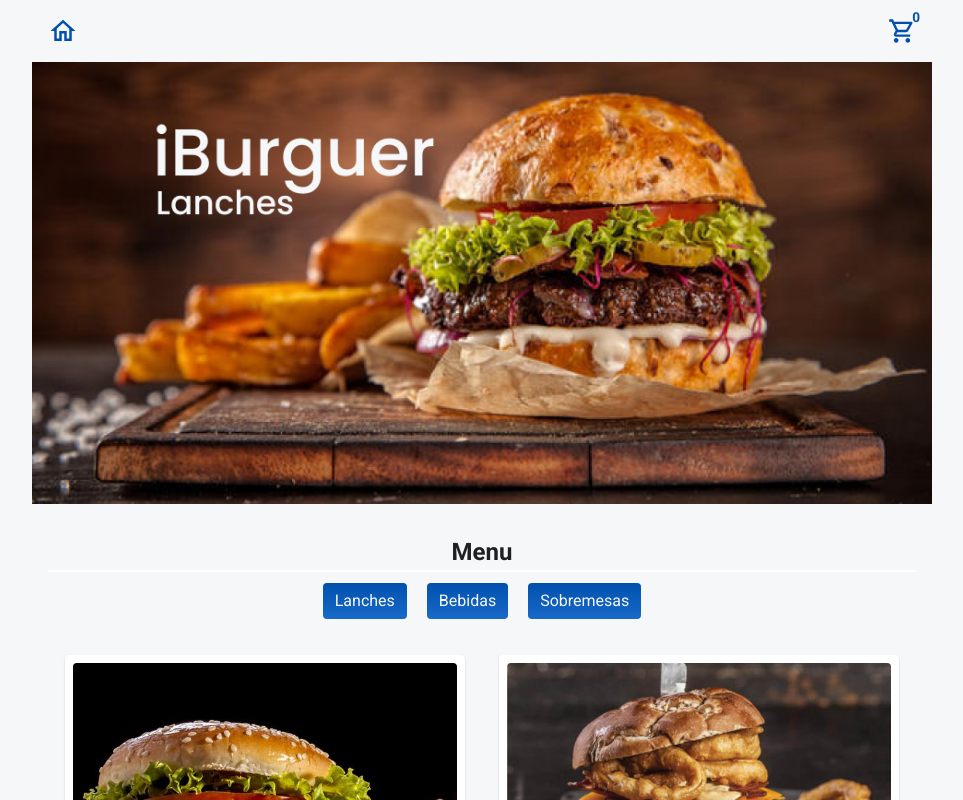
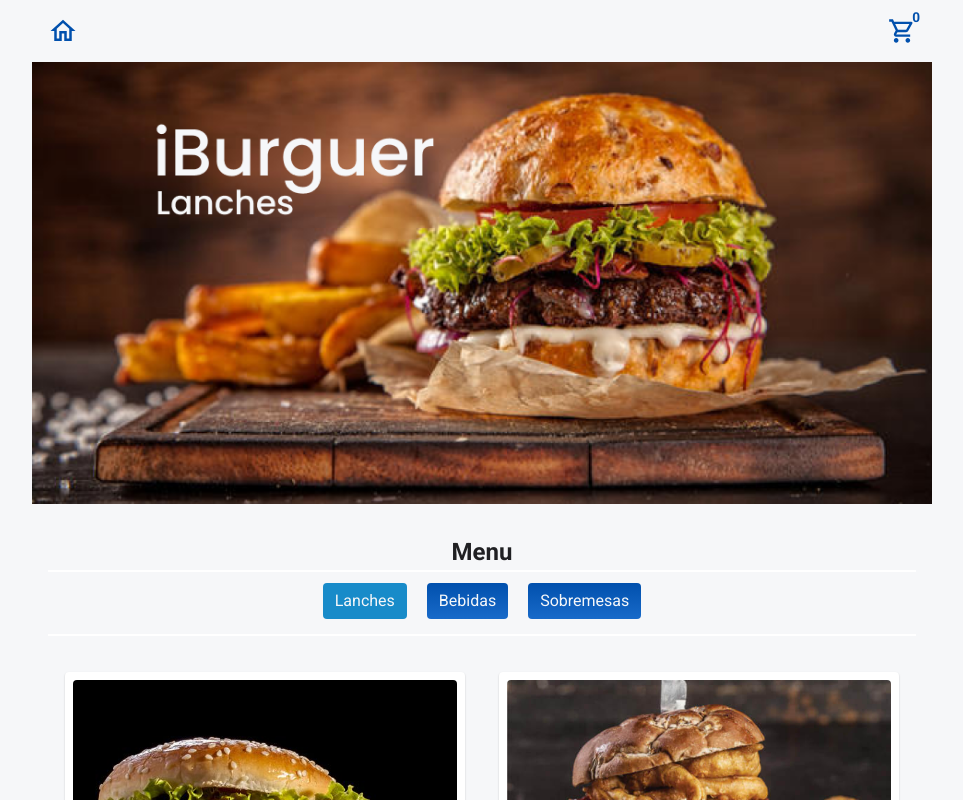
Before and after one commit to Eddi3MS/delivery, a Next.js app: page / in a window 1280 px wide. Shown: the top 800 px of the page, without its empty margins (158-1121 px from the left). Built offline with nearby package versions, Linux system fonts and the light colour scheme.

Commit message:
aria-pressed to menu buttons

```diff
--- a/components/products/ProductList.js
+++ b/components/products/ProductList.js
@@ -31,6 +31,8 @@ function ProductList() {
 
   return (
     <>
+      <div className={classes.navigation}>
+        <h2 className="title">Menu</h2>
         <nav className={classes.menu}>
           <button
             value="lanches"
@@ -39,7 +41,9 @@ function ProductList() {
                 type: "FILTER_BY_TYPE",
                 payload: e.target.value,
               });
+              setMenu(e.target.value);
             }}
+            aria-pressed={menu === "lanches" ? true : false}
           >
             Lanches
           </button>
@@ -50,7 +54,9 @@ function ProductList() {
                 type: "FILTER_BY_TYPE",
                 payload: e.target.value,
               });
+              setMenu(e.target.value);
             }}
+            aria-pressed={menu === "bebidas" ? true : false}
           >
             Bebidas
           </button>
@@ -61,12 +67,14 @@ function ProductList() {
                 type: "FILTER_BY_TYPE",
                 payload: e.target.value,
               });
+              setMenu(e.target.value);
             }}
             aria-pressed={menu === "sobremesas" ? true : false}
           >
             Sobremesas
           </button>
         </nav>
+      </div>
       <ul className={classes.list}>
         {transformProducts().map((prod) => (
           <ProductItem key={prod.id} prod={prod} />
--- a/components/products/ProductList.module.css
+++ b/components/products/ProductList.module.css
@@ -1,3 +1,12 @@
+.navigation {
+  position: sticky;
+  top: 62px;
+  z-index: 222;
+  background-color: #f6f7f9;
+  padding-bottom: 15px;
+  border-bottom: 2px solid #fff;
+}
+
 .menu {
   display: flex;
   justify-content: center;
@@ -17,6 +26,10 @@
   background: #186ac9;
 }
 
+.menu button[aria-pressed="true"] {
+  background: #188bc9;
+}
+
 .menu button + button {
   margin-left: 20px;
 }
--- a/pages/index.js
+++ b/pages/index.js
@@ -16,7 +16,6 @@ export default function Home() {
       <Header />
       <Logo />
       <section className="homeSection">
-        <h2 className="title">Menu</h2>
         <ProductsList />
       </section>
     </main>
```
Lines whose indentation alone changed are shown as unchanged.
